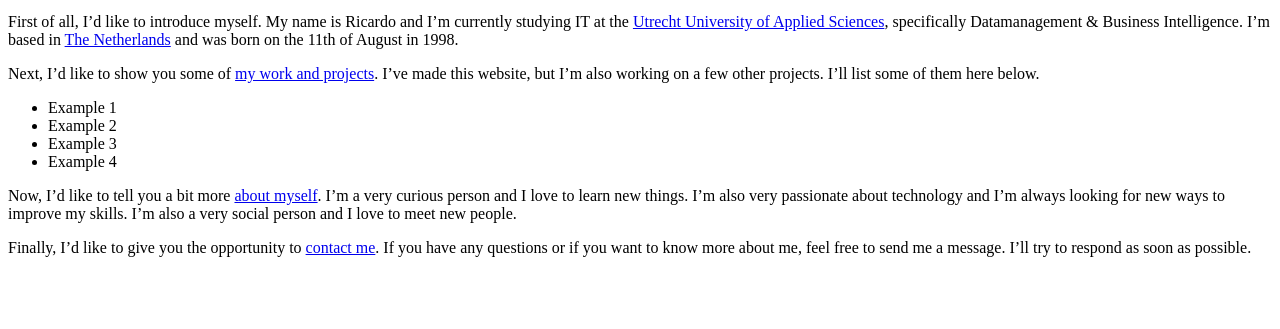
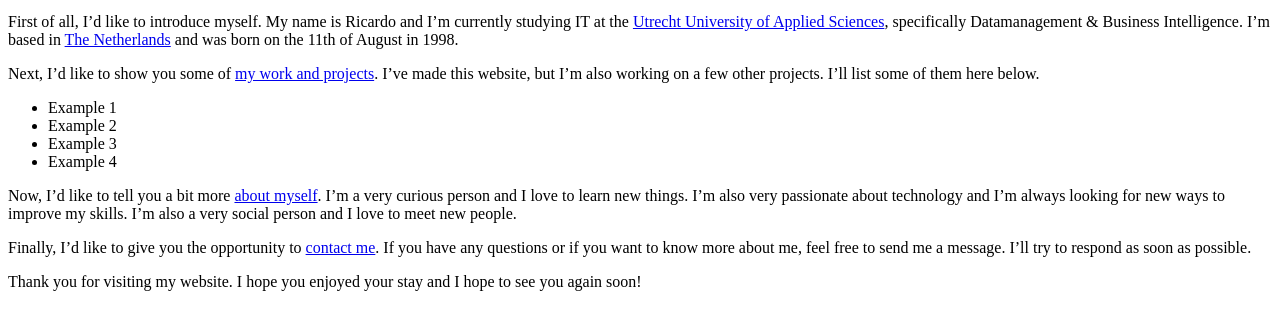
Before and after one commit to SevenNightsDarkCrow/SevenNightsDarkCrow.github.io, a plain HTML site: page index.html in a window 1280 px wide. Shown: the part 189-518 px from the top of the page. Drawn offline with Linux system fonts and the light colour scheme.

Commit message:
Update index.html

```diff
--- a/index.html
+++ b/index.html
@@ -39,6 +39,9 @@
     <div class="contact">
       <p>Finally, I’d like to give you the opportunity to <a href="./contact.html" target="_blank">contact me</a>. If you have any questions or if you want to know more about me, feel free to send me a message. I’ll try to respond as soon as possible.</p>
     </div>
+    <div class="footer">
+      <p>Thank you for visiting my website. I hope you enjoyed your stay and I hope to see you again soon!</p>
+    </div>
     </article>
   </body>
 </html>
```
